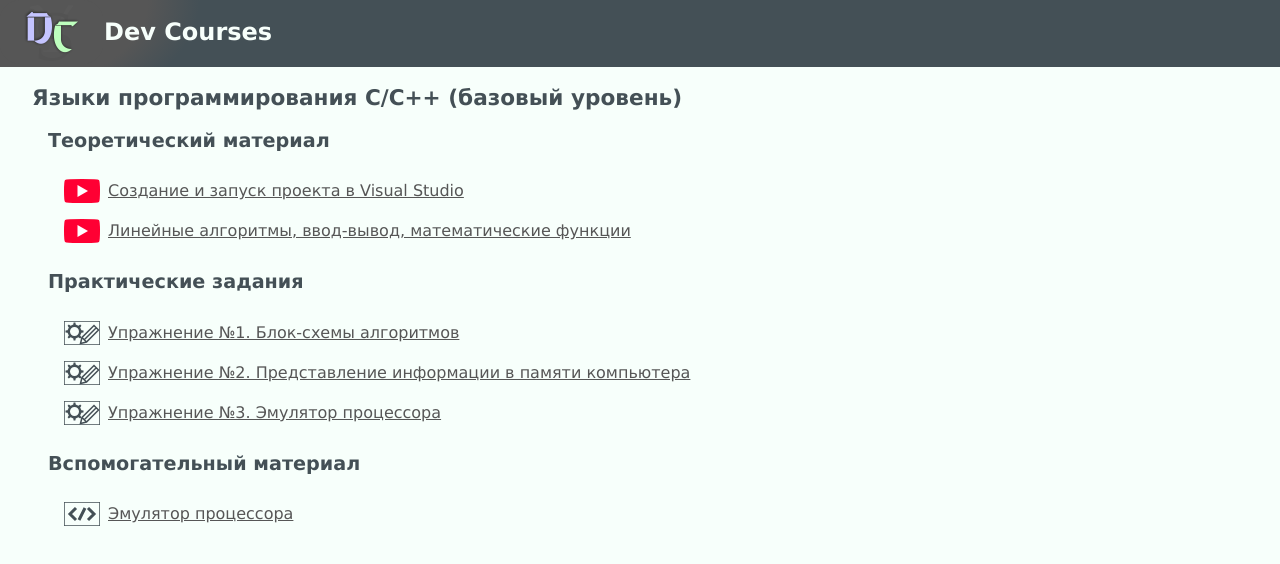
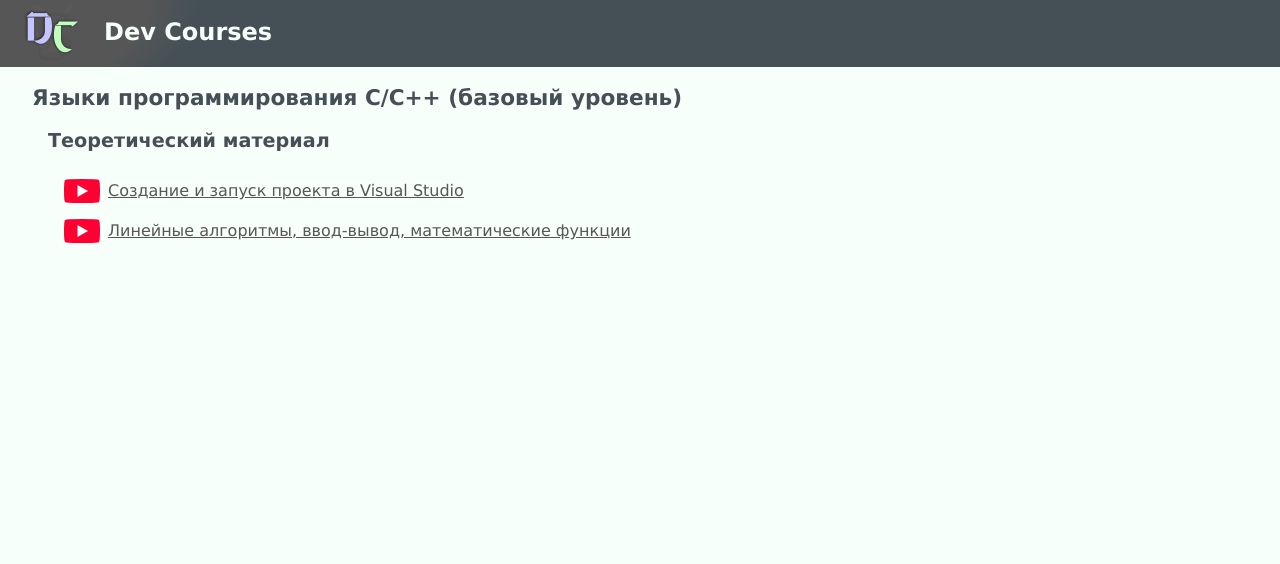
Before and after one commit to yermochenko/yermochenko.github.io, a plain HTML site: page c-and-c++/index.html in a window 1280 px wide. Drawn offline with Linux system fonts and the light colour scheme.

```diff
--- a/c-and-c++/index.html
+++ b/c-and-c++/index.html
@@ -11,12 +11,5 @@
 		<h3>Теоретический материал</h3>
 		<div class="element"><a href="https://youtu.be/znFc42znqAw" target="_blank" rel="noopener"><img src="/icon/youtube.svg">Создание и запуск проекта в Visual Studio</a></div>
 		<div class="element"><a href="https://youtu.be/cEsHDrT9EYI" target="_blank" rel="noopener"><img src="/icon/youtube.svg">Линейные алгоритмы, ввод-вывод, математические функции</a></div>
-		<!-- TODO заменить материал -->
-		<h3>Практические задания</h3>
-		<div class="element"><a href="labs/lab-1-algorithm-flowchart/index.html"><img src="/icon/lab.svg">Упражнение №1. Блок-схемы алгоритмов</a></div>
-		<div class="element"><a href="labs/lab-2-information-representation/index.html"><img src="/icon/lab.svg">Упражнение №2. Представление информации в памяти компьютера</a></div>
-		<div class="element"><a href="labs/lab-3-emulator/index.html"><img src="/icon/lab.svg">Упражнение №3. Эмулятор процессора</a></div>
-		<h3>Вспомогательный материал</h3>
-		<div class="element"><a href="other/emulator/index.html"><img src="/icon/page.svg">Эмулятор процессора</a></div>
 	</body>
 </html>
```
